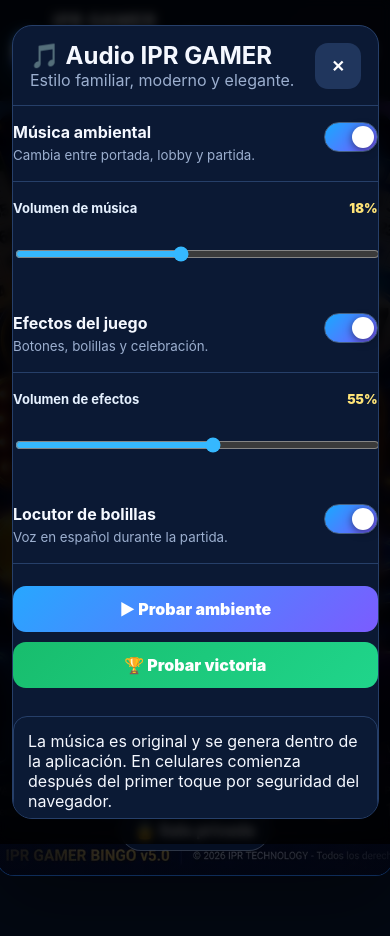
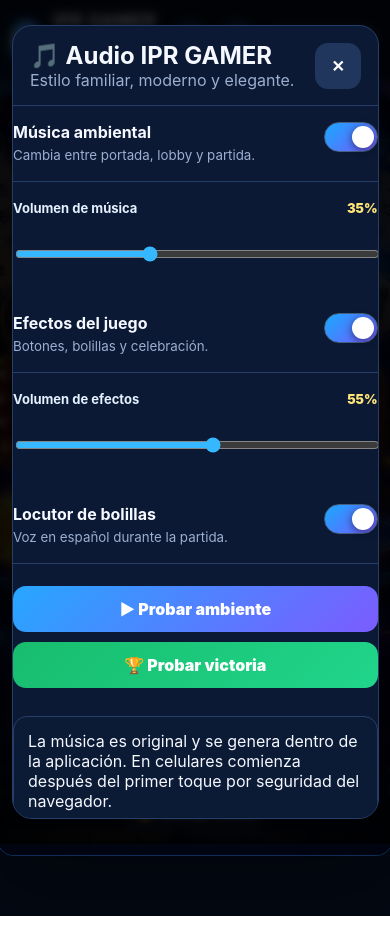
Before and after one commit to briosmozombite-cpu/IPR_GAMER_BINGO, a website: page public/index.html in a window 390 px wide. Both pictures are taken after a click on the button "Configurar música y voz". Drawn offline with Linux system fonts and the light colour scheme.

Commit message:
v6.0.5 - Corregir volumen de música

```diff
--- a/public/app.js
+++ b/public/app.js
@@ -1,6 +1,6 @@
 const $=id=>document.getElementById(id);
 let room=null,playerId=null,sessionToken=null,state=null,events=null,selected=new Set(),lastSpoken=null,countdownTick=null,wakeLock=null,announceTimer=null,reconnectTimer=null,resumeInProgress=false,soundEnabled=localStorage.getItem('iprSound')!=='off';
-const audioPrefs=(()=>{try{return {...{music:true,effects:true,voice:true,musicVolume:.18,effectsVolume:.55},...JSON.parse(localStorage.getItem('iprAudioPrefs')||'{}')}}catch{return {music:true,effects:true,voice:true,musicVolume:.18,effectsVolume:.55}}})();
+const audioPrefs=(()=>{try{return {...{music:true,effects:true,voice:true,musicVolume:.35,effectsVolume:.55},...JSON.parse(localStorage.getItem('iprAudioPrefs')||'{}')}}catch{return {music:true,effects:true,voice:true,musicVolume:.35,effectsVolume:.55}}})();
 const getProfile=()=>{try{return JSON.parse(localStorage.getItem('iprGamerProfile')||'null')||{}}catch{return {}}};
 const saveProfile=(p=me())=>{const current=getProfile();const profile={name:(p?.name||$('name').value.trim()||current.name||'').slice(0,24),balance:Number(p?.balance??current.balance??20)};localStorage.setItem('iprGamerProfile',JSON.stringify(profile));$('homeBalance').textContent=profile.balance.toFixed(2);if(!$('name').value)$('name').value=profile.name||'';return profile};
 const traditional={1:'el primero de todos',2:'el patito',3:'San Cono',4:'la silla',5:'la mano',7:'el número de la suerte',8:'la samba',10:'la decena',11:'las piernas de la señorita',13:'la mala suerte',15:'la quinceañera',18:'la mayoría de edad',22:'los dos patitos',25:'Navidad',30:'las tres décadas',33:'la edad de Cristo',44:'las dos sillas',50:'medio siglo',55:'las dos manos',66:'las dos medias docenas',69:'arriba y abajo',75:'el último del bingo'};
@@ -19,9 +19,9 @@ const AudioEngine=(()=>{
   result:{tempo:.95,chords:[[261.63,329.63,392],[329.63,415.3,493.88],[392,493.88,587.33],[523.25,659.25,783.99]]}
  };
  function ensure(){if(ctx)return ctx;const C=window.AudioContext||window.webkitAudioContext;if(!C)return null;ctx=new C();master=ctx.createGain();musicGain=ctx.createGain();effectsGain=ctx.createGain();master.gain.value=soundEnabled?1:0;musicGain.gain.value=audioPrefs.music?audioPrefs.musicVolume:0;effectsGain.gain.value=audioPrefs.effects?audioPrefs.effectsVolume:0;musicGain.connect(master);effectsGain.connect(master);master.connect(ctx.destination);return ctx}
- async function unlock(){const c=ensure();if(c?.state==='suspended')await c.resume().catch(()=>{});startMusic()}
+ async function unlock(){const c=ensure();if(!c)return false;if(c.state==='suspended')await c.resume().catch(()=>{});apply();startMusic();return c.state==='running'}
  function note(freq,start,duration,gain=.025,type='sine',destination=musicGain){const c=ensure();if(!c||!destination)return;const o=c.createOscillator(),g=c.createGain();o.type=type;o.frequency.setValueAtTime(freq,start);g.gain.setValueAtTime(.0001,start);g.gain.exponentialRampToValueAtTime(Math.max(.0002,gain),start+.05);g.gain.exponentialRampToValueAtTime(.0001,start+duration);o.connect(g);g.connect(destination);o.start(start);o.stop(start+duration+.03)}
- function schedule(){if(!ctx||ctx.state!=='running'||!soundEnabled||!audioPrefs.music)return;const t=themes[mode]||themes.home;while(nextAt<ctx.currentTime+1.5){const chord=t.chords[step%t.chords.length];chord.forEach((f,i)=>note(f,nextAt,t.tempo*.92,.018-(i*.002),i===0?'triangle':'sine'));note(chord[0]/2,nextAt,t.tempo*.72,.014,'sine');if(mode==='game')note(chord[1]*2,nextAt+t.tempo*.52,.16,.009,'triangle');nextAt+=t.tempo;step++}}
+ function schedule(){if(!ctx||ctx.state!=='running'||!soundEnabled||!audioPrefs.music)return;const t=themes[mode]||themes.home;while(nextAt<ctx.currentTime+1.5){const chord=t.chords[step%t.chords.length];chord.forEach((f,i)=>note(f,nextAt,t.tempo*.92,.095-(i*.012),i===0?'triangle':'sine'));note(chord[0]/2,nextAt,t.tempo*.72,.055,'sine');if(mode==='game')note(chord[1]*2,nextAt+t.tempo*.52,.16,.035,'triangle');nextAt+=t.tempo;step++}}
  function startMusic(){if(!ensure()||timer)return;nextAt=ctx.currentTime+.08;timer=setInterval(schedule,300);schedule()}
  function stopMusic(){clearInterval(timer);timer=null}
  function setMode(next){if(!themes[next])next='home';if(mode!==next){mode=next;step=0;if(ctx)nextAt=ctx.currentTime+.12}startMusic()}
@@ -37,7 +37,7 @@ function updateSoundButton(){const b=$('soundToggle');if(b){b.textContent=soundE
 const speak=text=>{if(!soundEnabled||!audioPrefs.voice||!('speechSynthesis'in window))return;speechSynthesis.cancel();const u=new SpeechSynthesisUtterance(text);u.lang='es-PE';u.rate=.86;u.volume=Math.min(1,.65+audioPrefs.effectsVolume*.35);speechSynthesis.speak(u)};
 function stopNarration(resetLast=false){clearTimeout(announceTimer);announceTimer=null;if('speechSynthesis'in window)speechSynthesis.cancel();if(resetLast)lastSpoken=null}
 function syncMusicForView(){const view=activeView();const mode=view==='game'?'game':view==='result'?'result':view==='lobby'?'lobby':'home';AudioEngine.setMode(mode)}
-document.addEventListener('pointerdown',()=>AudioEngine.unlock(),{once:true,passive:true});
+document.addEventListener('pointerdown',()=>AudioEngine.unlock(),{passive:true});document.addEventListener('keydown',()=>AudioEngine.unlock(),{passive:true});
 const letter=n=>n<=15?'B':n<=30?'I':n<=45?'N':n<=60?'G':'O';
 function announce(n){if(!room||state?.phase!=='playing'||me()?.inGameView===false)return;stopNarration(false);tone(740,.1,'sine',.055);setTimeout(()=>{if(room&&state?.phase==='playing'&&me()?.inGameView!==false)tone(980,.12,'sine',.045)},100);const phrase=traditional[n]?`¡Sale ${traditional[n]}! Número ${n}.`:`¡Sale ${letter(n)} ${n}!`;$('spoken').textContent=phrase;if(soundEnabled)speak(phrase);announceTimer=setTimeout(()=>{if(soundEnabled&&room&&state?.phase==='playing'&&me()?.inGameView!==false)speak(`Repito: ${letter(n)}, ${n}.`)},1500)}
 async function requestWakeLock(){try{if('wakeLock'in navigator&&document.visibilityState==='visible')wakeLock=await navigator.wakeLock.request('screen')}catch{}}
@@ -142,7 +142,7 @@ function closeAudioModal(){$('audioModal').classList.remove('show');$('audioModa
 $('audioSettings').onclick=openAudioModal;$('closeAudio').onclick=closeAudioModal;$('audioModal').onclick=e=>{if(e.target===$('audioModal'))closeAudioModal()};
 $('musicEnabled').onchange=e=>{audioPrefs.music=e.target.checked;saveAudioPrefs()};$('effectsEnabled').onchange=e=>{audioPrefs.effects=e.target.checked;saveAudioPrefs();tone(760,.12,'triangle',.08)};$('voiceEnabled').onchange=e=>{audioPrefs.voice=e.target.checked;saveAudioPrefs();if(e.target.checked)speak('Locutor activado')};
 $('musicVolume').oninput=e=>{audioPrefs.musicVolume=Number(e.target.value)/100;$('musicValue').textContent=e.target.value+'%';saveAudioPrefs()};$('effectsVolume').oninput=e=>{audioPrefs.effectsVolume=Number(e.target.value)/100;$('effectsValue').textContent=e.target.value+'%';saveAudioPrefs()};
-$('previewMusic').onclick=()=>{soundEnabled=true;audioPrefs.music=true;localStorage.setItem('iprSound','on');$('musicEnabled').checked=true;updateSoundButton();saveAudioPrefs();AudioEngine.unlock();syncMusicForView();toast('Música ambiental activada')};$('previewWin').onclick=()=>{soundEnabled=true;audioPrefs.effects=true;localStorage.setItem('iprSound','on');$('effectsEnabled').checked=true;updateSoundButton();saveAudioPrefs();winSound()};
+$('previewMusic').onclick=async()=>{soundEnabled=true;audioPrefs.music=true;if(audioPrefs.musicVolume<.30)audioPrefs.musicVolume=.35;localStorage.setItem('iprSound','on');$('musicEnabled').checked=true;$('musicVolume').value=Math.round(audioPrefs.musicVolume*100);$('musicValue').textContent=Math.round(audioPrefs.musicVolume*100)+'%';updateSoundButton();saveAudioPrefs();const ok=await AudioEngine.unlock();syncMusicForView();toast(ok?'Música ambiental activada':'El navegador bloqueó el audio: toca nuevamente Probar ambiente')};$('previewWin').onclick=()=>{soundEnabled=true;audioPrefs.effects=true;localStorage.setItem('iprSound','on');$('effectsEnabled').checked=true;updateSoundButton();saveAudioPrefs();winSound()};
 AudioEngine.apply();
 $('joinCode').addEventListener('input',e=>{e.target.value=e.target.value.toUpperCase().replace(/[^A-Z0-9]/g,'').slice(0,5)});
 let entryMode='create';
--- a/public/index.html
+++ b/public/index.html
@@ -1,5 +1,5 @@
-<!doctype html><html lang="es"><head><meta charset="utf-8"><meta name="viewport" content="width=device-width,initial-scale=1,viewport-fit=cover"><meta name="theme-color" content="#07142b"><title>IPR GAMER · Bingo v5</title><link rel="stylesheet" href="/style.css?v=6.0.4"></head><body><div id="splash" class="splash-screen"><div class="splash-glow"></div><div class="splash-logo"><span>IPR</span><b>GAMER</b><strong>BINGO</strong></div><div class="splash-loader"><i></i></div></div>
-<div class="app-shell"><header class="topbar"><div class="brand"><div class="logo">IPR</div><div><h1>IPR GAMER</h1><small>Bingo multijugador · v6.0.4 Control del locutor</small></div></div><div class="top-actions"><button id="soundToggle" class="sound-toggle" title="Activar o desactivar audio">🔊</button><button id="audioSettings" class="sound-toggle audio-settings-btn" title="Configurar música y voz">🎵</button><div id="connection" class="status">Desconectado</div></div></header><main>
+<!doctype html><html lang="es"><head><meta charset="utf-8"><meta name="viewport" content="width=device-width,initial-scale=1,viewport-fit=cover"><meta name="theme-color" content="#07142b"><title>IPR GAMER · Bingo v5</title><link rel="stylesheet" href="/style.css?v=6.0.5"></head><body><div id="splash" class="splash-screen"><div class="splash-glow"></div><div class="splash-logo"><span>IPR</span><b>GAMER</b><strong>BINGO</strong></div><div class="splash-loader"><i></i></div></div>
+<div class="app-shell"><header class="topbar"><div class="brand"><div class="logo">IPR</div><div><h1>IPR GAMER</h1><small>Bingo multijugador · v6.0.5 Música audible</small></div></div><div class="top-actions"><button id="soundToggle" class="sound-toggle" title="Activar o desactivar audio">🔊</button><button id="audioSettings" class="sound-toggle audio-settings-btn" title="Configurar música y voz">🎵</button><div id="connection" class="status">Desconectado</div></div></header><main>
 <section id="home" class="view active panel home-panel premium-home v6-home">
 <div class="premium-stage v6-stage" aria-label="Portada IPR Gamer Bingo">
   <div class="stage-overlay"></div>
@@ -70,11 +70,11 @@
 
 <div id="audioModal" class="modal" aria-hidden="true"><div class="modal-card audio-modal-card"><div class="modal-head"><div><h2>🎵 Audio IPR GAMER</h2><p>Estilo familiar, moderno y elegante.</p></div><button id="closeAudio" class="icon">✕</button></div>
 <div class="audio-option"><div><b>Música ambiental</b><small>Cambia entre portada, lobby y partida.</small></div><label class="switch"><input id="musicEnabled" type="checkbox"><span></span></label></div>
-<label class="audio-slider">Volumen de música <span id="musicValue">18%</span><input id="musicVolume" type="range" min="0" max="40" step="1"></label>
+<label class="audio-slider">Volumen de música <span id="musicValue">35%</span><input id="musicVolume" type="range" min="0" max="100" step="1"></label>
 <div class="audio-option"><div><b>Efectos del juego</b><small>Botones, bolillas y celebración.</small></div><label class="switch"><input id="effectsEnabled" type="checkbox"><span></span></label></div>
 <label class="audio-slider">Volumen de efectos <span id="effectsValue">55%</span><input id="effectsVolume" type="range" min="0" max="100" step="1"></label>
 <div class="audio-option"><div><b>Locutor de bolillas</b><small>Voz en español durante la partida.</small></div><label class="switch"><input id="voiceEnabled" type="checkbox"><span></span></label></div>
 <div class="audio-preview-actions"><button id="previewMusic" class="primary">▶ Probar ambiente</button><button id="previewWin" class="success">🏆 Probar victoria</button></div>
 <div class="notice">La música es original y se genera dentro de la aplicación. En celulares comienza después del primer toque por seguridad del navegador.</div>
 </div></div>
-<div id="countdown" class="countdown hidden"><div id="countdownNumber">3</div></div><div id="celebrationLayer" class="celebration-layer hidden"></div><div id="toast" class="toast"></div><script src="/app.js?v=6.0.4"></script></body></html>
+<div id="countdown" class="countdown hidden"><div id="countdownNumber">3</div></div><div id="celebrationLayer" class="celebration-layer hidden"></div><div id="toast" class="toast"></div><script src="/app.js?v=6.0.5"></script></body></html>
```
Also changed, not shown: CHANGELOG.md.
